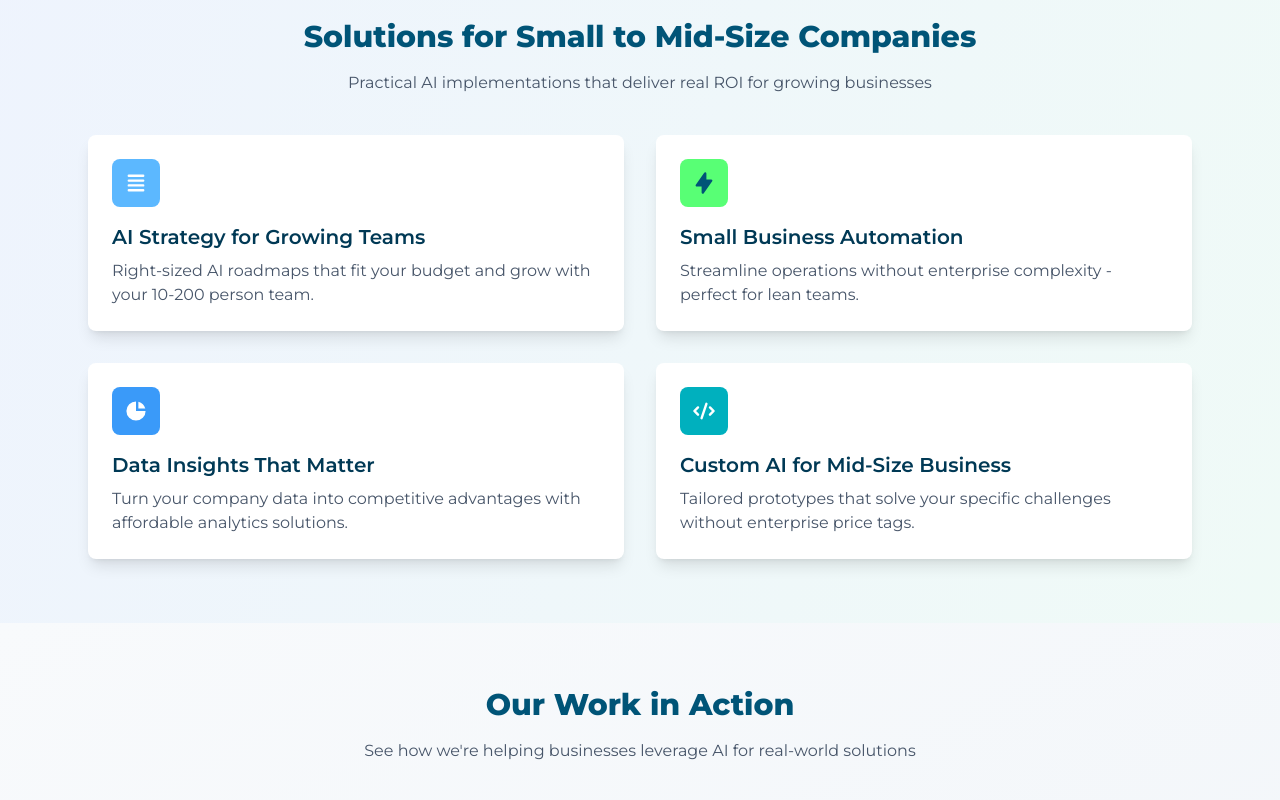
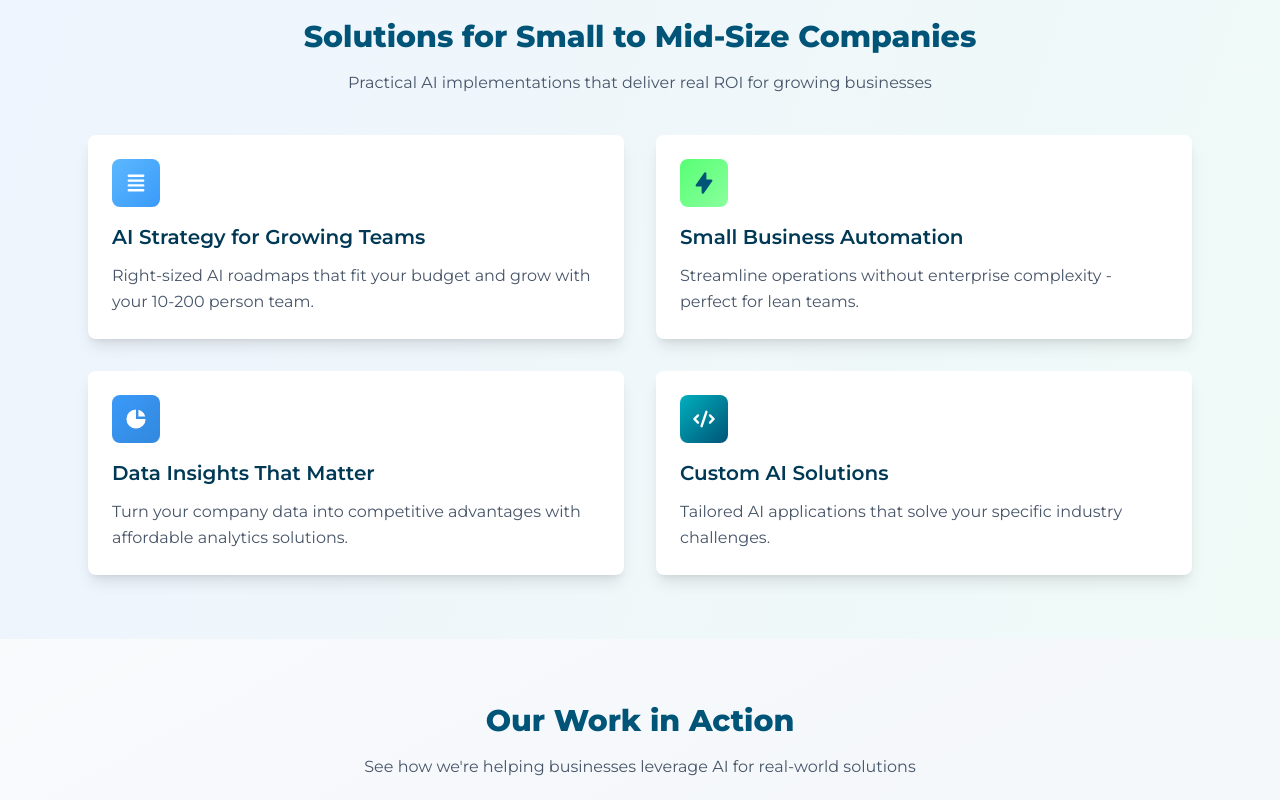
Before and after one commit to Timbo63/tas-business-site, a plain HTML site: page index.html in a window 1280 px wide. Shown: the part 1200-2000 px from the top of the page. Drawn offline with nearby package versions, Linux system fonts and the light colour scheme.

Commit message:
Update index.html

```diff
--- a/index.html
+++ b/index.html
@@ -96,7 +96,7 @@
 
   <!-- Header -->
   <header class="flex justify-between items-center p-6 brand-bg shadow-md">
-    <img src="LOGO.png" alt="TAS Business Solutions Logo" class="h-12" onerror="console.log('Logo failed to load'); this.style.display='none';">
+    <img src="LOGO.png" alt="TAS Business Solutions Logo" class="h-12">
     <nav class="text-white font-medium space-x-8">
       <a href="#home" class="hover:text-[#58FF75] cursor-pointer" onclick="scrollToSection('home')">Home</a>
       <a href="#about" class="hover:text-[#58FF75] cursor-pointer" onclick="scrollToSection('about')">About</a>
@@ -173,45 +173,45 @@
     <p class="text-center text-slate-600 mt-4 mb-10">Practical AI implementations that deliver real ROI for growing businesses</p>
 
     <div class="mt-10 grid md:grid-cols-2 gap-8">
-      <div class="p-6 bg-white shadow-lg rounded-lg">
-        <div class="w-12 h-12 bg-[#5CB8FF] rounded-lg mb-4 flex items-center justify-center">
+      <div class="p-6 bg-white shadow-lg rounded-lg service-card">
+        <div class="w-12 h-12 bg-gradient-to-br from-[#5CB8FF] to-[#3A9AF9] rounded-lg mb-4 flex items-center justify-center icon-bounce">
           <svg class="w-6 h-6 text-white" fill="currentColor" viewBox="0 0 20 20">
             <path fill-rule="evenodd" d="M3 4a1 1 0 011-1h12a1 1 0 110 2H4a1 1 0 01-1-1zm0 4a1 1 0 011-1h12a1 1 0 110 2H4a1 1 0 01-1-1zm0 4a1 1 0 011-1h12a1 1 0 110 2H4a1 1 0 01-1-1zm0 4a1 1 0 011-1h12a1 1 0 110 2H4a1 1 0 01-1-1z" clip-rule="evenodd"/>
           </svg>
         </div>
-        <h3 class="font-semibold text-xl text-[#003955]">AI Strategy for Growing Teams</h3>
-        <p class="mt-2 text-slate-600">Right-sized AI roadmaps that fit your budget and grow with your 10-200 person team.</p>
+        <h3 class="font-semibold text-xl text-[#003955] mb-3">AI Strategy for Growing Teams</h3>
+        <p class="text-slate-600 leading-relaxed">Right-sized AI roadmaps that fit your budget and grow with your 10-200 person team.</p>
       </div>
 
-      <div class="p-6 bg-white shadow-lg rounded-lg">
-        <div class="w-12 h-12 bg-[#58FF75] rounded-lg mb-4 flex items-center justify-center">
+      <div class="p-6 bg-white shadow-lg rounded-lg service-card">
+        <div class="w-12 h-12 bg-gradient-to-br from-[#58FF75] to-[#89FF9D] rounded-lg mb-4 flex items-center justify-center icon-bounce">
           <svg class="w-6 h-6 text-[#005477]" fill="currentColor" viewBox="0 0 20 20">
             <path fill-rule="evenodd" d="M11.3 1.046A1 1 0 0112 2v5h4a1 1 0 01.82 1.573l-7 10A1 1 0 018 18v-5H4a1 1 0 01-.82-1.573l7-10a1 1 0 011.12-.38z" clip-rule="evenodd"/>
           </svg>
         </div>
-        <h3 class="font-semibold text-xl text-[#003955]">Small Business Automation</h3>
-        <p class="mt-2 text-slate-600">Streamline operations without enterprise complexity - perfect for lean teams.</p>
+        <h3 class="font-semibold text-xl text-[#003955] mb-3">Small Business Automation</h3>
+        <p class="text-slate-600 leading-relaxed">Streamline operations without enterprise complexity - perfect for lean teams.</p>
       </div>
 
-      <div class="p-6 bg-white shadow-lg rounded-lg">
-        <div class="w-12 h-12 bg-[#3A9AF9] rounded-lg mb-4 flex items-center justify-center">
+      <div class="p-6 bg-white shadow-lg rounded-lg service-card">
+        <div class="w-12 h-12 bg-gradient-to-br from-[#3A9AF9] to-[#3288DD] rounded-lg mb-4 flex items-center justify-center icon-bounce">
           <svg class="w-6 h-6 text-white" fill="currentColor" viewBox="0 0 20 20">
             <path d="M2 10a8 8 0 018-8v8h8a8 8 0 11-16 0z"/>
             <path d="M12 2.252A8.014 8.014 0 0117.748 8H12V2.252z"/>
           </svg>
         </div>
-        <h3 class="font-semibold text-xl text-[#003955]">Data Insights That Matter</h3>
-        <p class="mt-2 text-slate-600">Turn your company data into competitive advantages with affordable analytics solutions.</p>
+        <h3 class="font-semibold text-xl text-[#003955] mb-3">Data Insights That Matter</h3>
+        <p class="text-slate-600 leading-relaxed">Turn your company data into competitive advantages with affordable analytics solutions.</p>
       </div>
 
-      <div class="p-6 bg-white shadow-lg rounded-lg">
-        <div class="w-12 h-12 bg-[#00B0BE] rounded-lg mb-4 flex items-center justify-center">
+      <div class="p-6 bg-white shadow-lg rounded-lg service-card">
+        <div class="w-12 h-12 bg-gradient-to-br from-[#00B0BE] to-[#005477] rounded-lg mb-4 flex items-center justify-center icon-bounce">
           <svg class="w-6 h-6 text-white" fill="currentColor" viewBox="0 0 20 20">
             <path fill-rule="evenodd" d="M12.316 3.051a1 1 0 01.633 1.265l-4 12a1 1 0 11-1.898-.632l4-12a1 1 0 011.265-.633zM5.707 6.293a1 1 0 010 1.414L3.414 10l2.293 2.293a1 1 0 11-1.414 1.414l-3-3a1 1 0 010-1.414l3-3a1 1 0 011.414 0zm8.586 0a1 1 0 011.414 0l3 3a1 1 0 010 1.414l-3 3a1 1 0 11-1.414-1.414L16.586 10l-2.293-2.293a1 1 0 010-1.414z" clip-rule="evenodd"/>
           </svg>
         </div>
-        <h3 class="font-semibold text-xl text-[#003955]">Custom AI for Mid-Size Business</h3>
-        <p class="mt-2 text-slate-600">Tailored prototypes that solve your specific challenges without enterprise price tags.</p>
+        <h3 class="font-semibold text-xl text-[#003955] mb-3">Custom AI Solutions</h3>
+        <p class="text-slate-600 leading-relaxed">Tailored AI applications that solve your specific industry challenges.</p>
       </div>
     </div>
   </section>
@@ -344,7 +344,7 @@
           <textarea rows="4" class="w-full px-3 py-2 border border-gray-300 rounded-md focus:outline-none focus:ring-2 focus:ring-[#005477]" required></textarea>
         </div>
         <div class="text-center">
-          <button type="submit" class="bg-[#005477] text-white px-8 py-3 rounded-lg shadow hover:bg-[#003955] font-medium">
+          <button type="submit" class="btn-primary text-white px-8 py-3 rounded-lg shadow font-medium">
             Send Message
           </button>
         </div>
```
